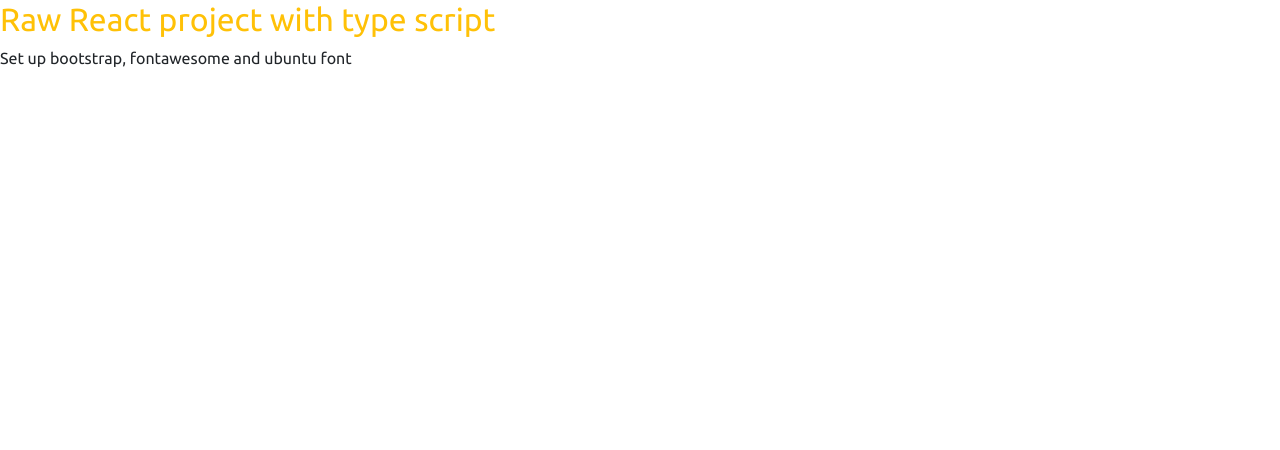
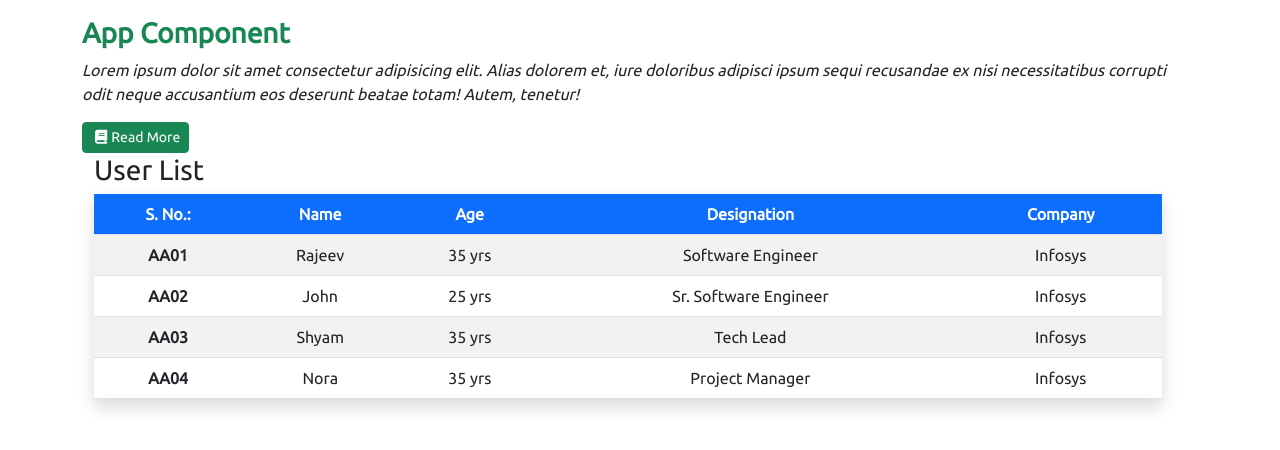
Before and after one commit to rajeevRuhaan/react-typescript, a React (Create React App) app: page / in a window 1280 px wide. Shown: the top 450 px of the page. Built offline with nearby package versions, Linux system fonts and the light colour scheme.

Commit message:
list user and theri types in models and data in services

```diff
--- a/src/App.tsx
+++ b/src/App.tsx
@@ -1,13 +1,28 @@
 import React from 'react';
 import logo from './logo.svg';
 import './App.css';
+import UserList from './components/UserList';
 
 function App() {
   return (
     <React.Fragment>
-      <h2 className='text-warning'>Raw React project with type script</h2>
-      <p>Set up bootstrap, fontawesome and ubuntu font</p>
-
+      <div className="container mt-3">
+          <div className="grid">
+            <div className="row">
+              <div className="col">
+                <p className="h3 fw-bold text-success">App Component</p>
+                <p className="fst-italic">Lorem ipsum dolor sit amet consectetur adipisicing elit. Alias dolorem et, iure doloribus adipisci ipsum sequi recusandae ex nisi necessitatibus corrupti odit neque accusantium eos deserunt beatae totam! Autem, tenetur!</p>
+              <button className="btn btn-success btn-sm">
+                <i className='fa fa-book mx-1'></i>Read More</button>
+              </div>
+            </div>
+            <div className="row">
+              <div className="col">
+                <UserList/>
+              </div>
+            </div>
+          </div>
+      </div>
     </React.Fragment>
   );
 }
--- /dev/null
+++ b/src/components/UserList.tsx
@@ -0,0 +1,60 @@
+import React, {useState} from 'react';
+import { IUser } from '../models/IUser';
+import { UserService } from '../services/UserService';
+
+interface IState {
+    users: IUser[]
+}
+interface IProps {}
+
+const UserList: React.FC<IProps> = () => {
+    const [state, setState] = useState<IState>({
+        users: UserService.getAllUsers()
+    })
+
+    return (
+        <React.Fragment>
+            {/* <pre>{JSON.stringify(state.users)}</pre> */}
+            <div className="container">
+                <div className="row">
+                    <div className="col">
+                        <p className="h3">User List</p>
+                    </div>
+                    <div className="row">
+                        <div className="col">
+                            <table className="table table-striped text-center table-hover shadow">
+                              <thead className='bg-primary text-white'>
+                                <tr>
+                                  <th scope="col">S. No.:</th>
+                                  <th scope="col">Name</th>
+                                  <th scope="col">Age</th>
+                                  <th scope="col">Designation</th>
+                                  <th scope="col">Company</th>
+                                </tr>
+                              </thead>
+                              <tbody>
+                                {state.users.length > 0 &&
+                                state.users.map(user => {
+                                    return (
+                                        <tr key={user.sno}>
+                                            <th scope="row">{user.sno}</th>
+                                            <td>{user.name}</td>
+                                            <td>{user.age} yrs</td>
+                                            <td>{user.designation}</td>
+                                            <td>{user.company}</td>
+                                        </tr>
+                                    )
+                                } )}
+
+
+                              </tbody>
+                            </table>
+                        </div>
+                    </div>
+                </div>
+            </div>
+        </React.Fragment>
+    );
+};
+
+export default UserList;
--- /dev/null
+++ b/src/models/IUser.ts
@@ -0,0 +1,8 @@
+export interface IUser {
+    sno: string;
+    name: string;
+    age: number;
+    designation: string;
+    company: string,
+
+}
--- /dev/null
+++ b/src/services/UserService.ts
@@ -0,0 +1,38 @@
+import { IUser } from "../models/IUser";
+
+export class UserService {
+    private static users :IUser[] = [
+        {
+            sno: "AA01",
+            name: "Rajeev",
+            age: 35,
+            designation: "Software Engineer",
+            company: "Infosys",
+            },
+        {
+            sno: "AA02",
+            name: "John",
+            age: 25,
+            designation: "Sr. Software Engineer",
+            company: "Infosys",
+            },
+        {
+            sno: "AA03",
+            name: "Shyam",
+            age: 35,
+            designation: "Tech Lead",
+            company: "Infosys",
+            },
+        {
+            sno: "AA04",
+            name: "Nora",
+            age: 35,
+            designation: "Project Manager",
+            company: "Infosys",
+            },
+    ]
+
+    public static getAllUsers() {
+       return  this.users;
+    }
+}
```
